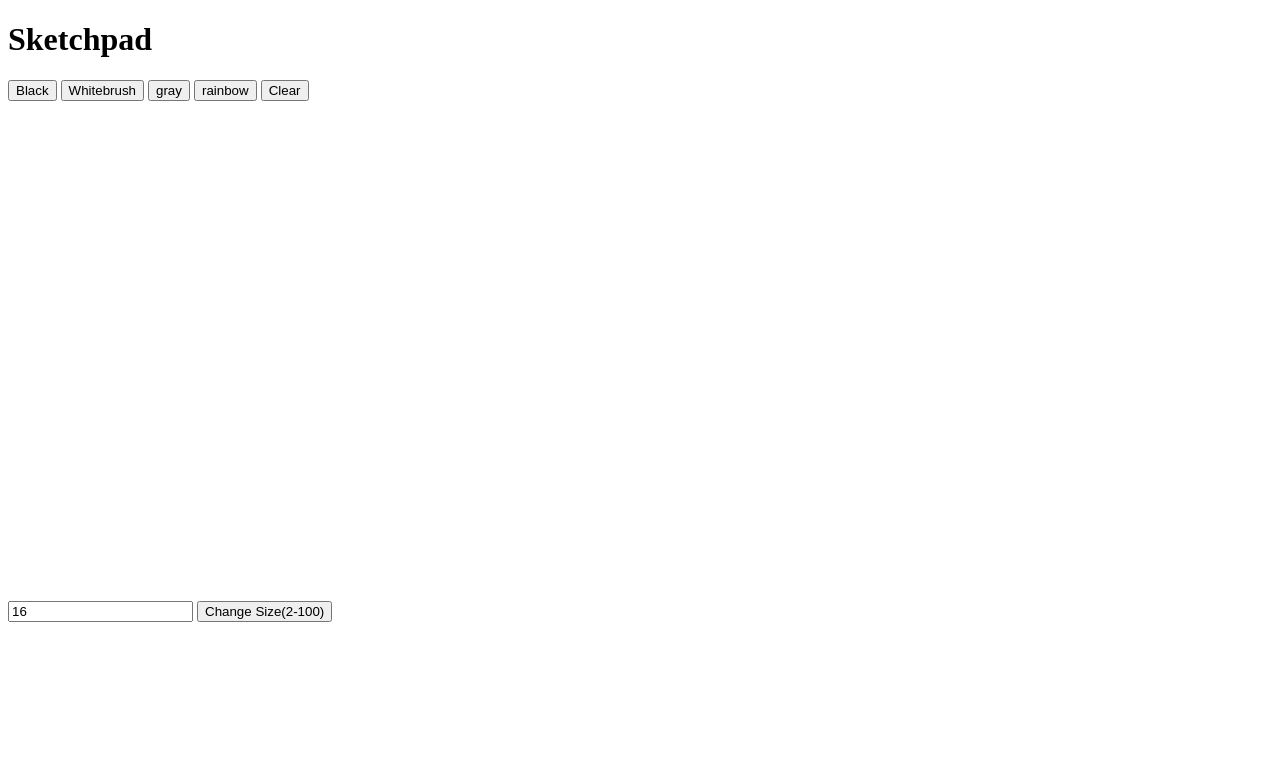
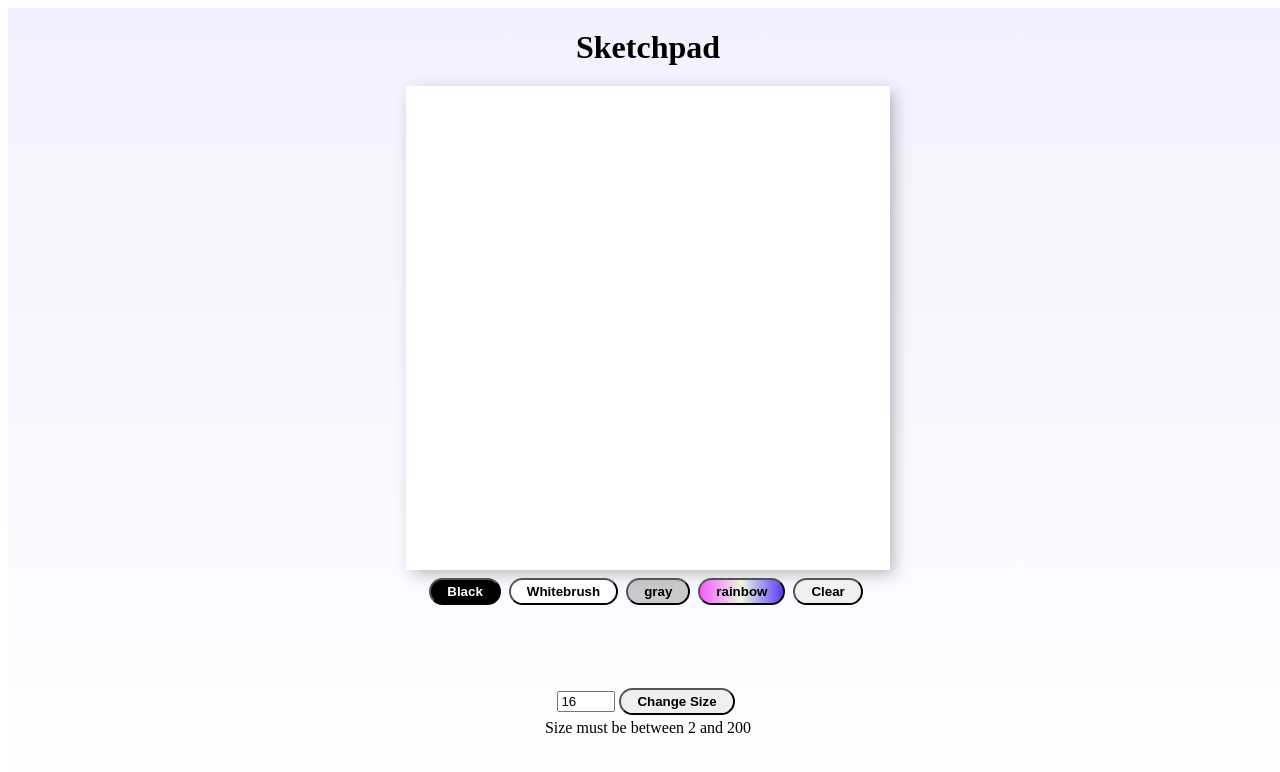
Before and after one commit to georgesarreas/Sketchpad, a plain HTML site: page index.html in a window 1280 px wide. Drawn offline with Linux system fonts and the light colour scheme.

Commit message:
final commit

```diff
--- a/index.html
+++ b/index.html
@@ -9,24 +9,25 @@
         <link rel="stylesheet" href="style.css">
     </head>
     <body>
-        <header><h1>Sketchpad</h1></header>
         <div class="flex-container">
+            <div class="header"><h1>Sketchpad</h1></div>
+            <div class="main">
+                <div class="container"></div>
+                <div class = "preferences">
+                    <button class="black" onclick="pickColor('black')">Black</button>
+                    <button class="white" onclick="pickColor('white')">Whitebrush</button>
+                    <button class="gray" onclick="pickColor('gray')">gray</button>
+                    <button class="rainbow" onclick="pickColor('rainbow')">rainbow</button>
+                    <button class="clearBtn" onclick="clearCont()">Clear</button>
+                </div>
 
-            <div class = "preferences">
-                <button onclick="pickColor('black')">Black</button>
-                <button onclick="pickColor('white')">Whitebrush</button>
-                <button onclick="pickColor('gray')">gray</button>
-                <button onclick="pickColor('rainbow')">rainbow</button>
-                <button onclick="clearCont()">Clear</button>
             </div>
-            <div class="container"></div>
             <div>
                 <input type="text" placeholder="Sketchboard size" value="16" onchange="reSize(this.value)">
-                <button>Change Size(2-100)</button>
+                <button>Change Size</button>
             </div>
+            <div id="notInRange" >Size must be between 2 and 200</div>
         </div>
-
-
+    </body>
     <script src="main.js " async defer></script>
-    </body>
 </html>
--- a/main.js
+++ b/main.js
@@ -22,19 +22,23 @@ function createGrid(size) {
 createGrid(16);
 
 function reSize(input) {
-    if (input>=2 && input<=100){
-    createGrid(input);
+    if (input>=2 && input<=200){
+        document.getElementById('notInRange').style.display = 'none';
+        createGrid(input);
     } else {
-        console.log("number between 2 and 100");
+        document.getElementById('notInRange').style.display = 'flex';
     }
 };
 
 function paintCell() {
-    if( color === 'rainbow'){
-        this.style.backgroundColor = `hsl(${Math.random() * 360}, 100%, 50%)`;
-    }else {
-        this.style.backgroundColor = color ;
+    if (click){
+        if( color === 'rainbow'){
+            this.style.backgroundColor = `hsl(${Math.random() * 360}, 100%, 50%)`;
+        }else {
+            this.style.backgroundColor = color ;
+        }
     }
+
 };
 
 function pickColor(selection) {
@@ -47,6 +51,6 @@ function clearCont(){
     cells.forEach((div) => (div.style.backgroundColor = "white"));
 };
 
-document.querySelectorAll('body').addEventListener('click' , ()=> {
+document.querySelector('body').addEventListener('click' , ()=> {
     click = !click;
 });
--- a/style.css
+++ b/style.css
@@ -1,5 +1,88 @@
-.container {
-	width: 500px;
-	height: 500px;
+.flex-container {
+	height: 100vh;
+	width: 100vw;
+	display: flex;
+	flex-direction: column;
+	align-items: center;
+	background: linear-gradient(rgba(96, 79, 252, 0.082), white);
+  }
+  .container {
+	width: 80%;
+	height: 80%;
 	display: grid;
-}
+	background-color: white;
+	box-shadow: inset 0 -3em 3em rgba(0, 0, 0, 0.1), 0 0 0 2px rgb(255, 255, 255),
+	  0.3em 0.3em 1em rgba(0, 0, 0, 0.3);
+  }
+  .container:hover {
+	cursor: pointer;
+  }
+  .main {
+	display: flex;
+	flex-direction: column;
+	align-items: center;
+	min-width: 300px;
+	min-height: 300px;
+	width: 60vw;
+	height: 60vw;
+	max-width: 600px;
+	max-height: 600px;
+  }
+  .header {
+	display: flex;
+	justify-content: center;
+  }
+  .preferences {
+	margin-top: 10px;
+	margin-bottom: 10px;
+  }
+  button {
+	padding: 0.3em 1.2em;
+	margin: 0 0.3em 0.3em 0;
+	border-radius: 2em;
+	text-decoration: none;
+	font-weight: 600;
+	text-align: center;
+	transition: all 0.2s;
+  }
+  button:hover {
+	cursor: pointer;
+  }
+  .black {
+	background-color: black;
+	color: white;
+  }
+  .black:hover {
+	background-color: white;
+	color: black;
+  }
+  .gray{
+	background-color: rgba(128, 128, 128, 0.411);
+	color: black;
+  }
+  .gray:hover {
+	background-color: rgb(95, 95, 95);
+	color: white;
+  }
+  .rainbow{
+	background: linear-gradient(0.25turn, #f65cfc, #ebf8e1, #583cf6);
+  }
+  .rainbow:hover {
+	background: linear-gradient(0.25turn, #20ff02, #ebf8e1, #aecc03);
+  }
+  .white {
+	background-color: rgb(255, 255, 255);
+	color: rgb(0, 0, 0);
+  }
+  .white:hover {
+	background-color: white;
+	color: rgb(255, 255, 255);
+  }
+  input {
+	width: 50px;
+  }
+
+
+  .error {
+	display: none;
+  }
```
